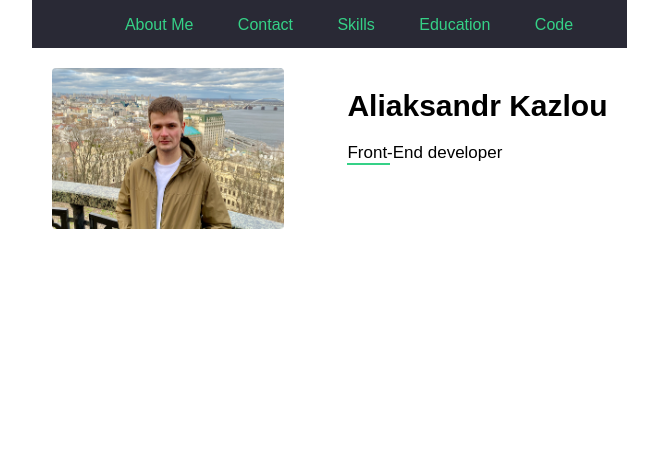
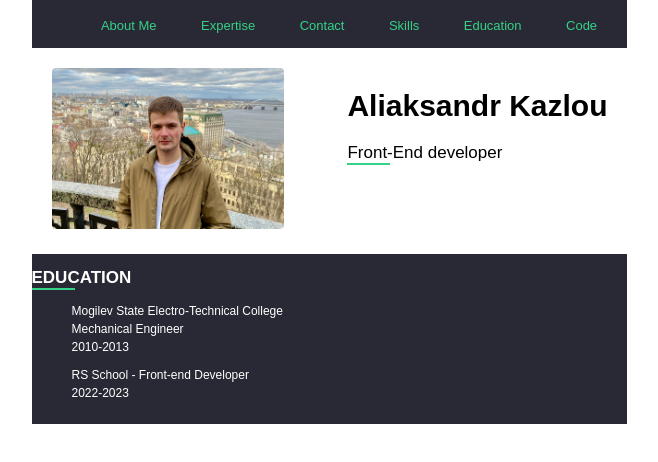
Before and after one commit to alexvaisov/rsschool-cv, a plain HTML site: page index.html in a window 1280 px wide. Shown: the whole page, without its empty margins (311-969 px from the left). Drawn offline with Linux system fonts and the light colour scheme.

Commit message:
feat: added education section

```diff
--- a/index.html
+++ b/index.html
@@ -11,9 +11,10 @@
         <nav class="navigation">
             <ul class="navigation_links">
                 <li class="navigation_link"><a href="">About Me</a></li>
+                <li class="navigation_link"><a href="">Expertise</a></li>
                 <li class="navigation_link"><a href="">Contact</a></li>
                 <li class="navigation_link"><a href="">Skills</a></li>
-                <li class="navigation_link"><a href="">Education</a></li>
+                <li class="navigation_link"><a href="#education">Education</a></li>
                 <li class="navigation_link"><a href="">Code</a></li>
             </ul>
         </nav>
@@ -28,6 +29,30 @@
                 <p>Front-End developer</p>
             </div>
         </div>
+        <div class="content">
+            <div class="left-side">
+                <section class="education" id="education">
+                    <h2>EDUCATION</h2>
+                    <ul class="content_list">
+                        <li class="content_list__para">
+                            Mogilev State Electro-Technical College
+                            <br>
+                            Mechanical Engineer
+                            <br>
+                            2010-2013
+                        </li>
+                        <li class="content_list__para">
+                            RS School - Front-end Developer
+                            <br>
+                            2022-2023
+                        </li>
+                    </ul>
+                </section>
+            </div>
+            <div class="right-side">
+
+            </div>
+        </div>
     </main>
 </body>
 </html>
--- a/style.css
+++ b/style.css
@@ -31,7 +31,9 @@ table.border th {
 }
 .navigation_link {
     display: inline;
+
     color: aliceblue;
+    font-size: 13px;
     padding: 20px;
 }
 .navigation_link a {
@@ -75,7 +77,8 @@ a:focus:after {
     font-size: 17px;
     line-height: 20px;
 }
-.author_name p:after {
+.author_name p:after,
+.content h2:after {
     display: block;
     position: absolute;
     width: 43px;
@@ -83,3 +86,22 @@ a:focus:after {
     background-color: #35D187;
     content: "";
 }
+.content {
+    display: flex;
+    width: 595px;
+    height: auto;
+
+    color: #FFFFFF;
+    background: #292935;
+}
+.content h2 {
+    font-size: 17px;
+    line-height: 20px;
+}
+.content_list {
+    font-size: 12px;
+    line-height: 18px;
+}
+.content_list__para {
+    padding: 0 0 10px 0;
+}
```
